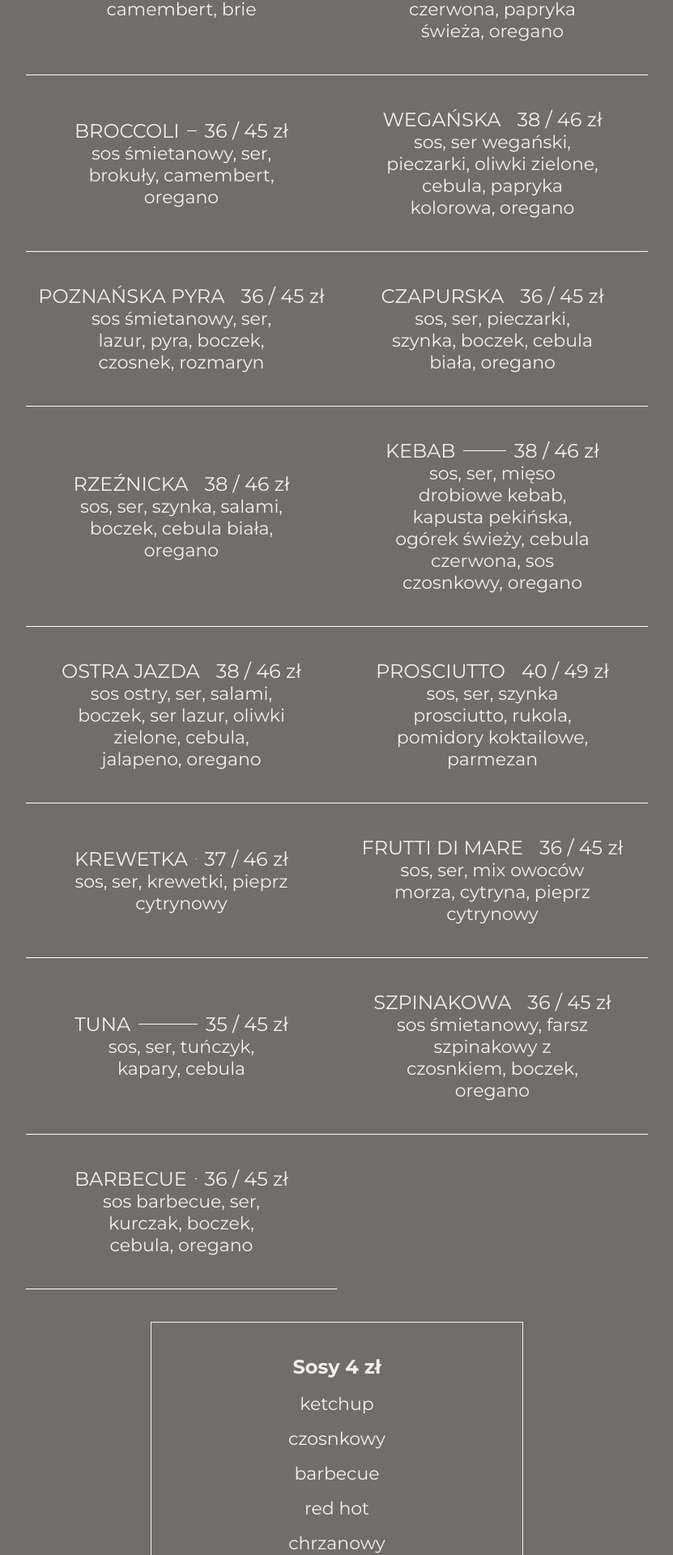
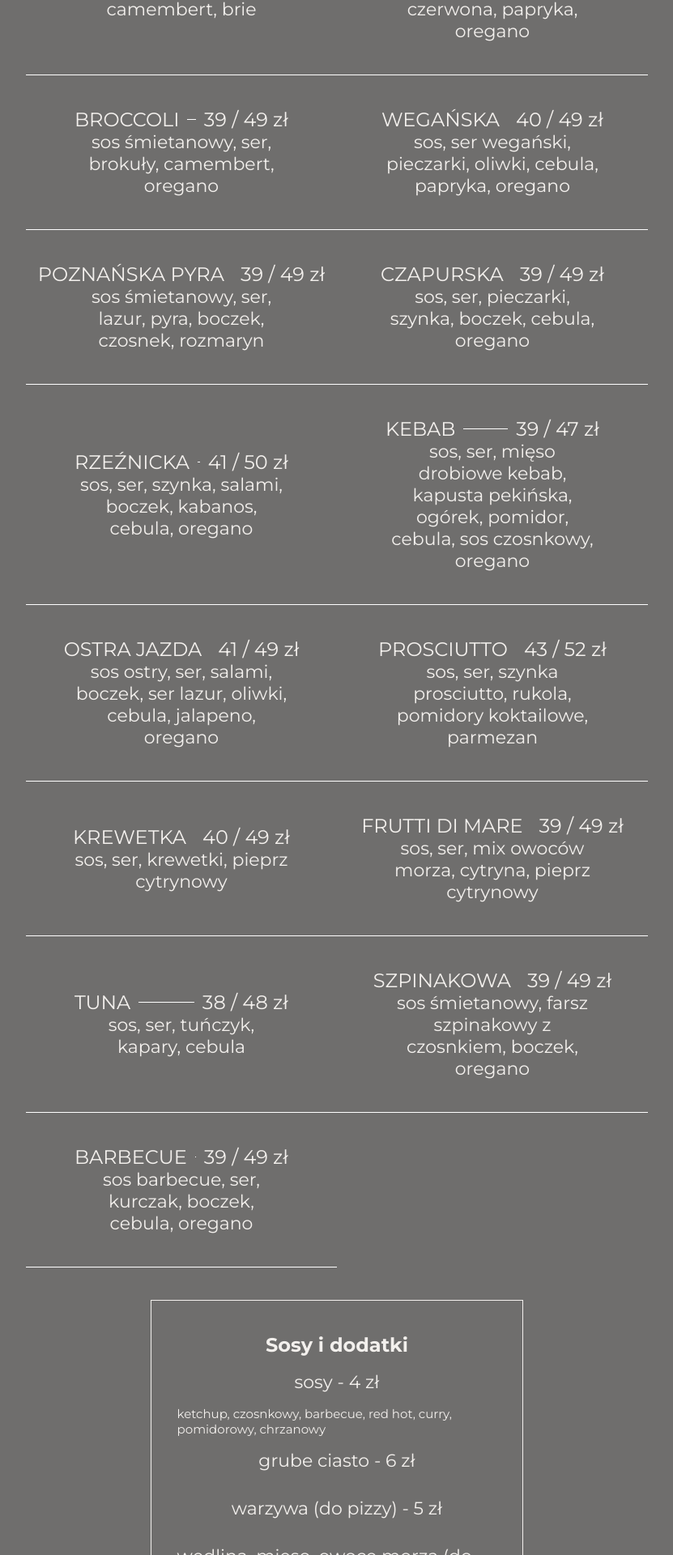
Before and after one commit to WiktorSmura/smaki-i-kolory, a Next.js app: page / in a window 1280 px wide. Shown: the part 1893-3813 px from the top of the page at 81% size, without its empty margins (224-1055 px from the left). Built offline with nearby package versions, Linux system fonts and the light colour scheme.

Commit message:
menu changes

```diff
--- a/components/molecules/Delivery/Delivery.js
+++ b/components/molecules/Delivery/Delivery.js
@@ -7,13 +7,13 @@ function Delivery() {
     <section className={styles.delivery}>
       <Heading2 text="Dowóz" />
       <div className={styles.deliveryItem}>
-        <p>1. Dostawa gratis powyżej 30 zł, do 30 zł opłata 4 zł</p>
+        <p>1. Dostawa gratis powyżej 40 zł, do 40 zł opłata 4 zł</p>
         <p className={styles.places}>
           Czapury, Babki, Wiórek, Głuszyna, Daszewice
         </p>
       </div>
       <div className={styles.deliveryItem}>
-        <p>2. Dostawa gratis powyżej 40 zł, do 40 zł opłata 8 zł</p>
+        <p>2. Dostawa gratis powyżej 50 zł, do 50 zł opłata 8 zł</p>
         <p className={styles.places}>
           Marlewo, Sypniewo, Starołęka do przejazdu PKP, Kamionki, Minikowo,
           Krzesiny, Rogalinek, Sasinowo
--- a/components/molecules/MenuItem/MenuItem.module.scss
+++ b/components/molecules/MenuItem/MenuItem.module.scss
@@ -12,7 +12,7 @@
   p {
     margin: 0;
     color: $text;
-    white-space: nowrap;
+    white-space: pre;
     font-size: 1.4rem;
   }
 
--- a/components/molecules/Sauces/Sauces.js
+++ b/components/molecules/Sauces/Sauces.js
@@ -3,9 +3,17 @@ import styles from "./Sauces.module.scss";
 function Sauces({ sauces }) {
   return (
     <div className={styles.sauces}>
-      <h4>Sosy 4 zł</h4>
+      <h4>Sosy i dodatki</h4>
       {sauces.map((sauce, index) => {
-        return <p key={index}>{sauce.name}</p>;
+        return (
+          <div key={index} className={styles.sauce}>
+            <p>
+              {sauce.name}
+              {sauce.price[0] ? " - " + sauce.price + " zł" : ""}
+            </p>
+            <p className={styles.description}>{sauce.description}</p>
+          </div>
+        );
       })}
     </div>
   );
--- a/components/molecules/Sauces/Sauces.module.scss
+++ b/components/molecules/Sauces/Sauces.module.scss
@@ -12,15 +12,26 @@
   flex-direction: column;
   align-items: center;
 
+  .sauce {
+    display: flex;
+    flex-direction: column;
+    align-items: center;
+    justify-content: center;
+
+    p {
+      font-size: 1.2rem;
+      margin: 0.8rem 0;
+
+      &.description {
+        font-size: 0.8rem;
+      }
+    }
+  }
+
   h4 {
     font-size: 1.6rem;
     margin-top: 0.8rem;
     margin-bottom: 1rem;
-  }
-
-  p {
-    font-size: 1.2rem;
-    margin: 0.8rem 0;
   }
 }
 
@@ -32,8 +43,14 @@
       font-size: 2.4rem;
     }
 
-    p {
-      font-size: 2.2rem;
+    .sauce {
+      p {
+        font-size: 2.2rem;
+
+        &.description {
+          font-size: 1.5rem;
+        }
+      }
     }
   }
 }
--- a/components/organisms/Hero/Hero.js
+++ b/components/organisms/Hero/Hero.js
@@ -14,6 +14,8 @@ function Hero() {
           layout="fill"
           objectFit="cover"
           className={styles.backgroundImage}
+          loading="eager"
+          priority
         />
         <Logo className={styles.logo} />
         <button className={styles.callToAction} aria-label="arrow down">
--- a/components/organisms/Menu/Menu.js
+++ b/components/organisms/Menu/Menu.js
@@ -52,7 +52,7 @@ function Menu() {
             />
           );
         })}
-        {menuValue === "Pizza" && <Sauces sauces={data["Sosy"]} />}
+        {menuValue === "Pizza" && <Sauces sauces={data["Sosy i dodatki"]} />}
       </div>
       <Delivery />
     </section>
--- a/json/menu.json
+++ b/json/menu.json
@@ -3,249 +3,245 @@
     {
       "name": "margherita",
       "description": "sos, ser, oregano",
-      "price": [26, 31]
+      "price": [28, 35]
     },
     {
       "name": "funghi",
       "description": "sos, ser, pieczarki, oregano",
-      "price": [28, 35]
+      "price": [30, 38]
     },
     {
       "name": "cacciatore",
       "description": "sos, ser, salami, oregano",
-      "price": [29, 37]
+      "price": [32, 40]
     },
     {
       "name": "vesuvio",
       "description": "sos, ser, szynka, oregano",
-      "price": [29, 37]
+      "price": [32, 40]
     },
     {
       "name": "capricciosa",
       "description": "sos, ser, szynka, pieczarki, oregano",
-      "price": [31, 39]
+      "price": [34, 42]
     },
     {
       "name": "hawajska",
       "description": "sos, ser, szynka, ananas, oregano",
-      "price": [31, 39]
+      "price": [34, 42]
     },
     {
       "name": "cztery sery",
       "description": "sos, mozzarella, gouda, camembert, brie",
-      "price": [37, 46]
+      "price": [40, 49]
     },
     {
       "name": "grecka",
-      "description": "sos, ser, feta, pomidor, oliwki czarne, cebula czerwona, papryka świeża, oregano",
-      "price": [36, 45]
+      "description": "sos, ser, feta, pomidor, oliwki, cebula czerwona, papryka, oregano",
+      "price": [39, 49]
     },
     {
       "name": "broccoli",
       "description": "sos śmietanowy, ser, brokuły, camembert, oregano",
-      "price": [36, 45]
+      "price": [39, 49]
     },
     {
       "name": "wegańska",
-      "description": "sos, ser wegański, pieczarki, oliwki zielone, cebula, papryka kolorowa, oregano",
-      "price": [38, 46]
+      "description": "sos, ser wegański, pieczarki, oliwki, cebula, papryka, oregano",
+      "price": [40, 49]
     },
     {
       "name": "poznańska pyra",
       "description": "sos śmietanowy, ser, lazur, pyra, boczek, czosnek, rozmaryn",
-      "price": [36, 45]
+      "price": [39, 49]
     },
     {
       "name": "czapurska",
-      "description": "sos, ser, pieczarki, szynka, boczek, cebula biała, oregano",
-      "price": [36, 45]
+      "description": "sos, ser, pieczarki, szynka, boczek, cebula, oregano",
+      "price": [39, 49]
     },
     {
       "name": "rzeźnicka",
-      "description": "sos, ser, szynka, salami, boczek, cebula biała, oregano",
-      "price": [38, 46]
+      "description": "sos, ser, szynka, salami, boczek, kabanos, cebula, oregano",
+      "price": [41, 50]
     },
     {
       "name": "kebab",
-      "description": "sos, ser, mięso drobiowe kebab, kapusta pekińska, ogórek świeży, cebula czerwona, sos czosnkowy, oregano",
-      "price": [38, 46]
+      "description": "sos, ser, mięso drobiowe kebab, kapusta pekińska, ogórek, pomidor, cebula, sos czosnkowy, oregano",
+      "price": [39, 47]
     },
     {
       "name": "ostra jazda",
-      "description": "sos ostry, ser, salami, boczek, ser lazur, oliwki zielone, cebula, jalapeno, oregano",
-      "price": [38, 46]
+      "description": "sos ostry, ser, salami, boczek, ser lazur, oliwki, cebula, jalapeno, oregano",
+      "price": [41, 49]
     },
     {
       "name": "prosciutto",
       "description": "sos, ser, szynka prosciutto, rukola, pomidory koktailowe, parmezan",
-      "price": [40, 49]
+      "price": [43, 52]
     },
     {
       "name": "krewetka",
       "description": "sos, ser, krewetki, pieprz cytrynowy",
-      "price": [37, 46]
+      "price": [40, 49]
     },
     {
       "name": "frutti di mare",
       "description": "sos, ser, mix owoców morza, cytryna, pieprz cytrynowy",
-      "price": [36, 45]
+      "price": [39, 49]
     },
     {
       "name": "tuna",
       "description": "sos, ser, tuńczyk, kapary, cebula",
-      "price": [35, 45]
+      "price": [38, 48]
     },
     {
       "name": "szpinakowa",
       "description": "sos śmietanowy, farsz szpinakowy z czosnkiem, boczek, oregano",
-      "price": [36, 45]
+      "price": [39, 49]
     },
     {
       "name": "barbecue",
       "description": "sos barbecue, ser, kurczak, boczek, cebula, oregano",
-      "price": [36, 45]
+      "price": [39, 49]
     }
   ],
   "Zupy": [
     {
       "name": "krem pomidorowy",
-      "description": "podawany z grissini",
-      "price": [14]
+      "description": "podawany z bułką własnego wypieku",
+      "price": [16]
     },
     {
       "name": "krem brokułowy",
-      "description": "podawany z grissini",
-      "price": [14]
+      "description": "podawany z bułką własnego wypieku",
+      "price": [16]
     },
     {
       "name": "krem pieczarkowy",
-      "description": "podawany z grissini",
-      "price": [14]
+      "description": "podawany z bułką własnego wypieku",
+      "price": [16]
     },
     {
       "name": "żurek",
-      "description": "podawany z bułką",
-      "price": [16]
+      "description": "podawany z bułką własnego wypieku",
+      "price": [19]
     }
   ],
   "Makarony": [
-    { "name": "arrabiatta", "description": "", "price": [19] },
-    { "name": "bolognese", "description": "", "price": [22] },
-    { "name": "carbonara", "description": "", "price": [23] },
-    { "name": "zielone pesto", "description": "", "price": [19] },
-    { "name": "serowo-brokułowy", "description": "", "price": [26] }
+    { "name": "arrabiatta", "description": "", "price": [23] },
+    { "name": "bolognese", "description": "", "price": [24] },
+    { "name": "carbonara", "description": "", "price": [26] },
+    { "name": "zielone pesto", "description": "", "price": [22] },
+    { "name": "serowo-brokułowy", "description": "", "price": [28] },
+    { "name": "szpinakowy", "description": "", "price": [26] }
   ],
   "Sałatki": [
     {
       "name": "grecka",
-      "description": "sałata, pomidor, papryka świeża, ogórek, oliwki czarne, cebula czerwona, ser feta, sos vinegre",
-      "price": [24]
+      "description": "sałata, pomidory, papryka, ogórek, oliwki czarne, cebula czerwona, ser feta, sos vinegre",
+      "price": [27]
     },
     {
       "name": "kebab",
       "description": "sałata, pomidory, ogórek, mięso drobiowe kebab, cebula, sos czosnkowy",
-      "price": [26]
+      "price": [28]
     },
     {
       "name": "nicejska",
-      "description": "sałata, pomidory, tuńczyk, jajko, kapary, cebula czerwona, sos vinegre",
-      "price": [26]
+      "description": "sałata, pomidory, tuńczyk, jajko, kapary, cebula, sos vinegre",
+      "price": [28]
     },
     {
       "name": "prosciutto",
       "description": "rukola, pomidory koktailowe, szynka prosciutto, kapary, parmezan, sos vinegre",
+      "price": [30]
+    },
+    {
+      "name": "cezar",
+      "description": "sałata, mięso drobiowe, pomidor, cebula, sos autorski",
       "price": [27]
     },
     {
-      "name": "cezar",
-      "description": "sałata, mięso drobiowe, pomidorki koktajlowe, parmezan, sos kaparowy",
-      "price": [24]
-    },
-    {
       "name": "smaki i kolory",
-      "description": "rukola, mozzarella, pomidory suszone, oliwki zielone i czarne, ogórek świeży, papryka świeża, sos vinegre",
-      "price": [24]
+      "description": "rukola, mozzarella, pomidory suszone, oliwki zielone i czarne, ogórek, papryka, sos vinegre",
+      "price": [27]
     }
   ],
   "Burgery": [
     {
       "name": "smakburger",
-      "description": "bułka własnego wypieku, mięso wołowe, pomidor, sałata, ogórek, cebula czerwona, ketchup, majonez",
+      "description": "bułka własnego wypieku, mięso wołowe, pomidor, sałata, ogórek, cebula, ketchup, majonez",
+      "price": [32]
+    },
+    {
+      "name": "chicken",
+      "description": "bułka własnego wypieku, mięso drobiowe, pomidor, sałata, ogórek, cebula, ketchup, majonez",
       "price": [29]
     },
     {
-      "name": "chicken",
-      "description": "bułka własnego wypieku, mięso drobiowe, pomidor, sałata, ogórek, cebula czerwona, ketchup, majonez",
-      "price": [26]
-    },
-    {
       "name": "classic",
-      "description": "bułka własnego wypieku, mięso wieprzowe, pomidor, sałata, ogórek, cebula czerwona, ketchup, majonez",
-      "price": [27]
+      "description": "bułka własnego wypieku, mięso wieprzowe, pomidor, sałata, ogórek, cebula, ketchup, majonez",
+      "price": [30]
     },
     {
       "name": "cheeseburger",
-      "description": "bułka własnego wypieku, mięso wieprzowe, boczek, ser, pomidor, sałata, ogórek, cebula czerwona, sos barbecue",
-      "price": [28]
+      "description": "bułka własnego wypieku, mięso wieprzowe, boczek, ser, pomidor, sałata, ogórek, cebula, sos barbecue",
+      "price": [31]
     },
     {
       "name": "pulled pork",
       "description": "bułka własnego wypieku, szarpana wieprzowina, ogórek konserwowy, surówka z modrej kapusty",
-      "price": [27]
-    },
-    {
-      "name": "wege",
-      "description": "bułka własnego wypieku, tofu grillowane, pomidor, sałata, ogórek, cebula czerwona, sos barbecue",
-      "price": [27]
+      "price": [30]
     },
     {
       "name": "lentil",
-      "description": "bułka własnego wypieku, kotlet z soczewicy, pomidor, sałata, ogórek, cebula czerwona, ketchup, majonez",
-      "price": [27]
+      "description": "bułka własnego wypieku, kotlet z soczewicy, pomidor, sałata, ogórek, cebula, ketchup, majonez",
+      "price": [30]
     },
     {
       "name": "zestaw burger",
       "description": "burger classic + frytki + napój gratis",
-      "price": [37]
+      "price": [40]
     }
   ],
   "Kebab": [
     {
       "name": "kebab w zestawie",
-      "description": "mięso drobiowe kebab, frytki, surówka",
-      "price": [27]
+      "description": "mięso drobiowe kebab, frytki, sałatka",
+      "price": [29]
     },
     {
       "name": "kebab w bułce",
-      "description": "mięso drobiowe kebab, sos czosnkowy, sałatka",
+      "description": "bułka, mięso drobiowe kebab, sos czosnkowy, sałatka",
       "price": [29]
     },
     {
       "name": "kebab w tortilli",
       "description": "tortilla, mięso drobiowe kebab, sos czosnkowy, sałatka",
-      "price": [23]
+      "price": [26]
     },
     {
       "name": "kapsalon",
-      "description": "mięso drobiowe kebab, frytki zapiekane z serem mozzarella, sałatka",
-      "price": [27]
+      "description": "bułka, mięso drobiowe kebab, frytki zapiekane z serem mozzarella, sałatka",
+      "price": [30]
     },
     {
       "name": "shoarma",
       "description": "mięso drobiowe, bułka własnego wypieku, ryż lub frytki do wyboru, surówka, sos",
-      "price": [30]
+      "price": [33]
     }
   ],
   "Inne": [
     {
       "name": "zestaw dziecięcy",
-      "description": "6 nuggetsów, frytki, warzywa",
-      "price": [23]
+      "description": "nuggetsy, frytki, warzywa",
+      "price": [26]
     },
     {
       "name": "pieczywo czosnkowe",
       "description": "",
-      "price": [14]
+      "price": [15]
     },
     {
       "name": "frytki",
@@ -254,67 +250,62 @@
     },
     {
       "name": "sosy",
+      "description": "ketchup, czosnkowy, barbecue, red hot, curry, pomidorowy, chrzanowy",
+      "price": [4]
+    }
+  ],
+  "Sosy i dodatki": [
+    {
+      "name": "sosy",
+      "description": "ketchup, czosnkowy, barbecue, red hot, curry, pomidorowy, chrzanowy",
+      "price": [4]
+    },
+    {
+      "name": "grube ciasto",
+      "description": "",
+      "price": [6]
+    },
+    {
+      "name": "warzywa (do pizzy)",
+      "description": "",
+      "price": [5]
+    },
+    {
+      "name": "wędlina, mięso, owoce morza (do pizzy)",
+      "description": "",
+      "price": [6]
+    },
+    {
+      "name": "ser (do pizzy)",
+      "description": "",
+      "price": [5]
+    },
+    {
+      "name": "możliwość pizzy pół na pół",
+      "description": "",
+      "price": []
+    }
+  ],
+  "Napoje": [
+    {
+      "name": "karafka wody z miętą i owocami",
+      "description": "",
+      "price": [10]
+    },
+    {
+      "name": "kropla beskidu\nniegazowana 0,33l",
       "description": "",
       "price": [4]
     },
     {
-      "name": "zestaw dnia",
-      "description": "Zapytaj w restauracji",
-      "price": []
-    }
-  ],
-  "Sosy": [
-    {
-      "name": "ketchup",
+      "name": "kropla beskidu\ngazowana 0,33l",
       "description": "",
       "price": [4]
     },
     {
-      "name": "czosnkowy",
+      "name": "sok cappy 0,33l",
       "description": "",
-      "price": [4]
-    },
-    {
-      "name": "barbecue",
-      "description": "",
-      "price": [4]
-    },
-    {
-      "name": "red hot",
-      "description": "",
-      "price": [4]
-    },
-    {
-      "name": "chrzanowy",
-      "description": "",
-      "price": [4]
-    }
-  ],
-  "Napoje": [
-    {
-      "name": "karafka wody z miętą i owocami 1l",
-      "description": "",
-      "price": [10]
-    },
-    {
-      "name": "koktajl owocowy",
-      "description": "",
-      "price": [15]
-    },
-    {
-      "name": "kropla beskidu niegazowana 0,33l",
-      "description": "",
-      "price": [4]
-    },
-    {
-      "name": "kropla beskidu gazowana 0,33l",
-      "description": "",
-      "price": [4]
-    },
-    {
-      "name": "cola 0,85l",
-      "description": "",
-      "price": [10]
+      "price": [6]
     },
     {
       "name": "cola/cola zero/sprite/fanta 0,25l",
@@ -322,24 +313,9 @@
       "price": [5]
     },
     {
-      "name": "sok cappy 0,33l",
-      "description": "",
-      "price": [6]
-    },
-    {
       "name": "tonic 0,25l",
       "description": "",
       "price": [5]
-    },
-    {
-      "name": "fuze tea 0,25l",
-      "description": "",
-      "price": [5]
-    },
-    {
-      "name": "energetyk burn 0,25l",
-      "description": "",
-      "price": [6]
     },
     {
       "name": "espresso",
@@ -354,7 +330,7 @@
     {
       "name": "cappuccino",
       "description": "",
-      "price": [10]
+      "price": [11]
     },
     {
       "name": "latte",
@@ -364,7 +340,7 @@
     {
       "name": "americano",
       "description": "",
-      "price": [9]
+      "price": [10]
     },
     {
       "name": "herbata",
@@ -385,6 +361,41 @@
       "name": "grzaniec bezalkoholowy",
       "description": "",
       "price": [17]
+    },
+    {
+      "name": "okocim eksport lane",
+      "description": "",
+      "price": [10]
+    },
+    {
+      "name": "kasztelan jasne",
+      "description": "",
+      "price": [9]
+    },
+    {
+      "name": "zatecky",
+      "description": "",
+      "price": [9]
+    },
+    {
+      "name": "carlsberg",
+      "description": "",
+      "price": [9]
+    },
+    {
+      "name": "sommersby",
+      "description": "",
+      "price": [9]
+    },
+    {
+      "name": "zatecky 0%",
+      "description": "",
+      "price": [9]
+    },
+    {
+      "name": "lampka wina",
+      "description": "",
+      "price": [12]
     }
   ]
 }
```
Also changed, not shown: 1 other file (tests, documents, lock files or other folders).
